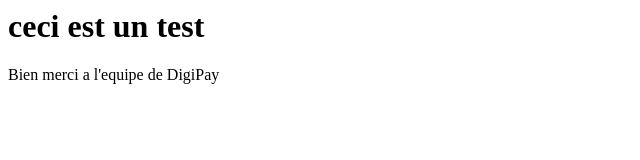
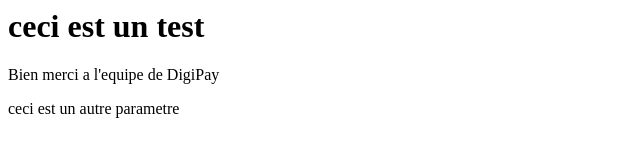
Before and after one commit to Henripeas/sites_test1, a website: page index.html in a window 1280 px wide. Shown: the whole page, without its empty margins (0-640 px from the left). Drawn offline with Linux system fonts and the light colour scheme.

Commit message:
the first commit

```diff
--- a/index.html
+++ b/index.html
@@ -7,6 +7,8 @@
 
 <h1>ceci est un test</h1>
 <p>Bien merci a l'equipe de DigiPay</p>
+<p>ceci est un autre parametre </p>
+
 </body>
 
 </html>
--- a/package.json
+++ b/package.json
@@ -4,7 +4,9 @@
   "description": "this is a test directory to lear git",
   "main": "index.html",
   "scripts": {
-    "test": "echo \"Error: no test specified\" && exit 1"
+    "start": "npm run lite",
+    "test": "echo \"Error: no test specified\" && exit 1",
+    "lite":"lite-server"
   },
   "repository": {
     "type": "git",
@@ -19,4 +21,5 @@
   "devDependencies": {
     "lite-server": "^2.5.4"
   }
+
 }
```
Also changed, not shown: 1 other file.
